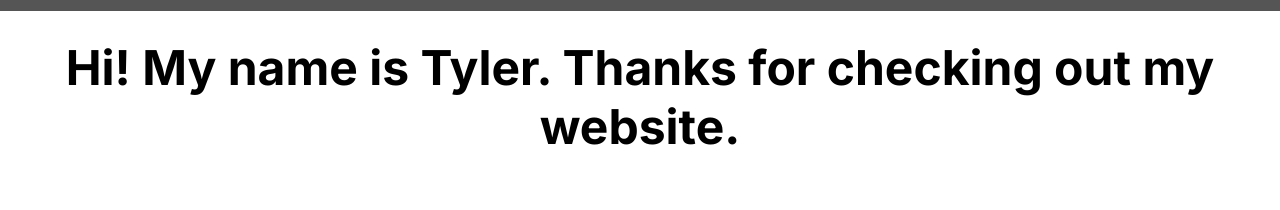
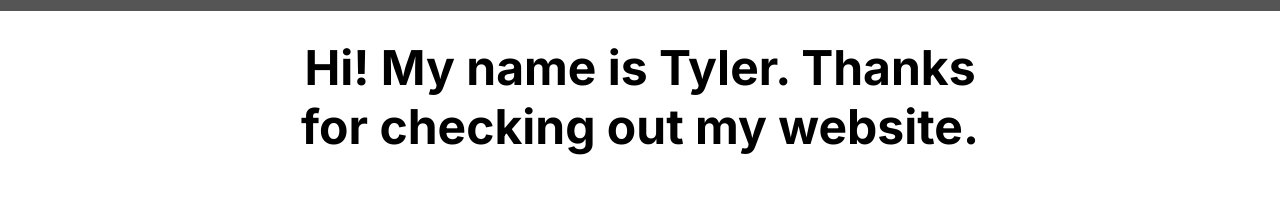
Before and after one commit to tylerfong7/tylerfong7.github.io, a plain HTML site: page index.html in a window 1280 px wide. Shown: the part 49-259 px from the top of the page. Drawn offline with Linux system fonts and the light colour scheme.

Commit message:
first commit

```diff
--- a/styles/experience.css
+++ b/styles/experience.css
@@ -1,7 +1,4 @@
-.web-title {
-	text-align:center;
-	font-size: 3em;
-}
+
 
 .experience{
 	scroll-margin-top:80px;
--- a/styles/photobio.css
+++ b/styles/photobio.css
@@ -9,15 +9,23 @@
 		display:flex;
 		align-items:center;
 		justify-content: center;
+		text-align: center;
 		height: 72px;
 		padding-bottom: 1em;
 		padding-top:10px;
 		font-size: 3em;
 		font-weight:700;
+		max-width: 700px;
+		margin: 0 auto;
 	}
 
 	#typing{
 		white-space: pre-wrap;
+	}
+
+	.web-title {
+		text-align:center;
+		font-size: 3em;
 	}
 
 	.photo-description {
```
